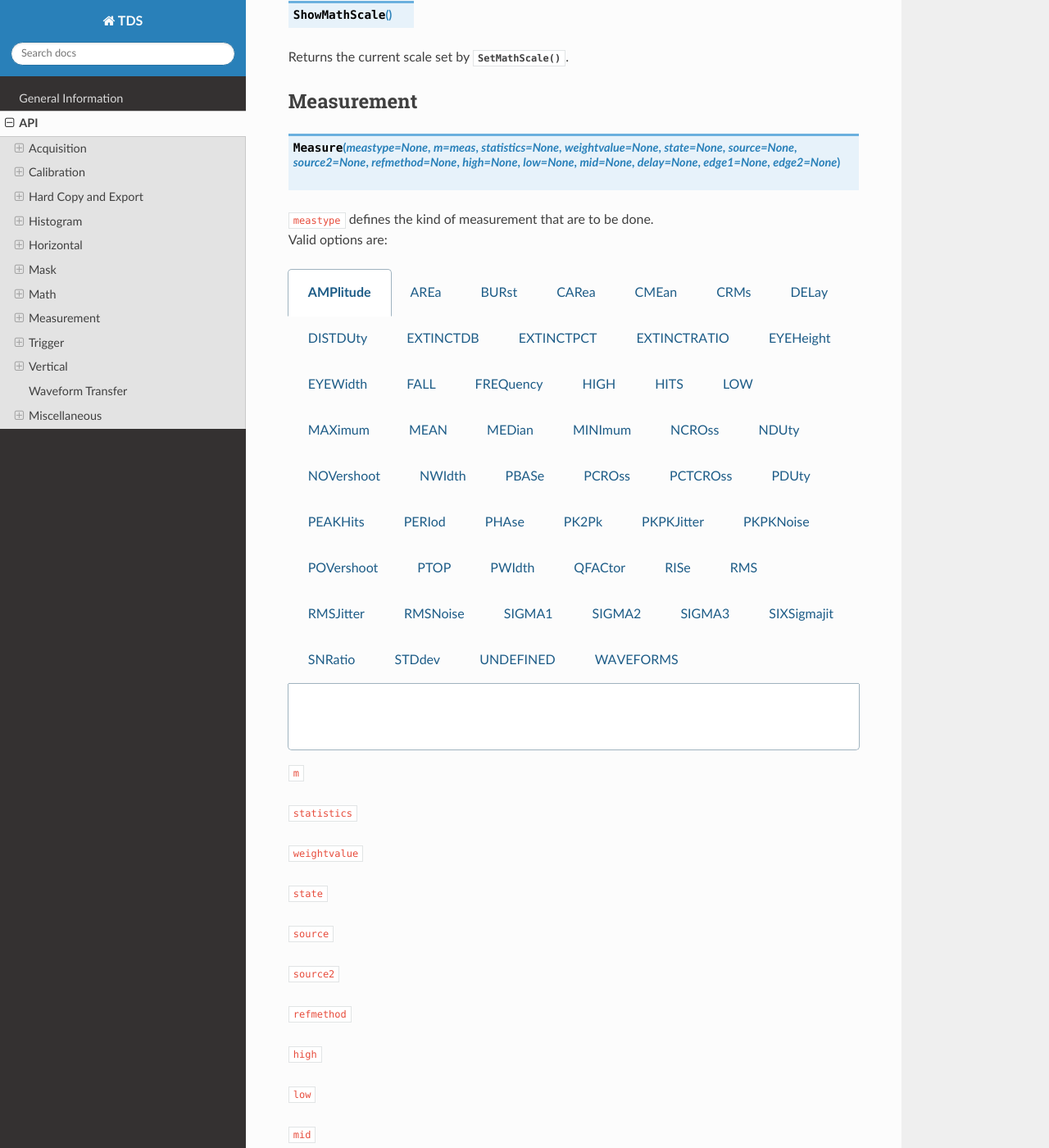
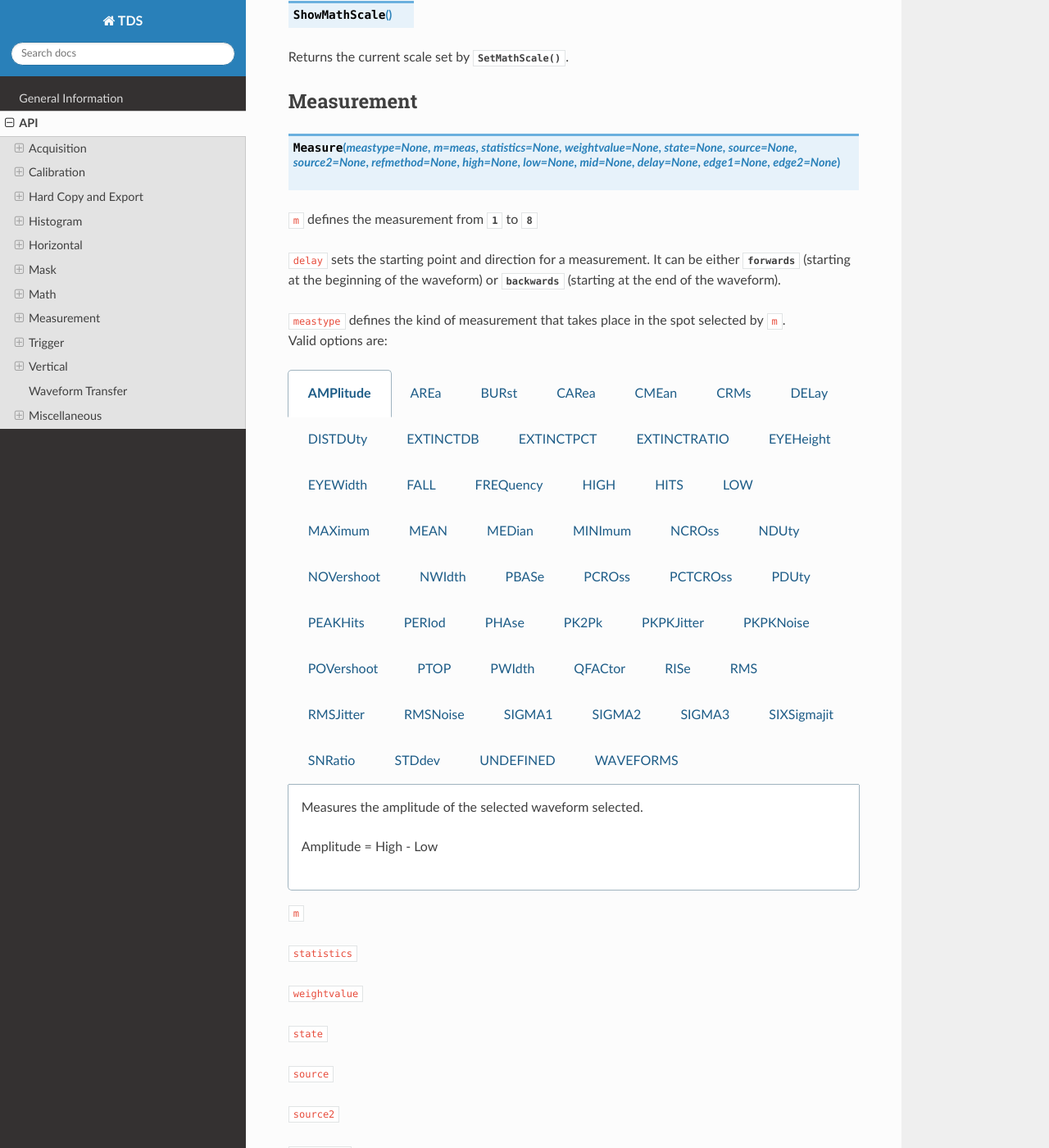
Before and after one commit to NeleWandel/TDS, a Sphinx documentation site: the page built from docs/source/API.rst, in a window 1280 px wide and 1400 px high, scrolled down 8498 px. Shown: the whole window at 82% size. Built offline with Sphinx 7.4.7 and the Read the Docs theme 2.0.0, drawn with Linux system fonts in a browser that asks for light colours; pages that are not in the unit, such as notebooks, are missing from menus; some of the changed lines change nothing that is shown.

Commit message:
Update API.rst

```diff
--- a/docs/source/API.rst
+++ b/docs/source/API.rst
@@ -214,70 +214,83 @@
 Measurement
 -----------
 .. method:: Measure(meastype=None, m=meas, statistics=None, weightvalue=None, state=None, source=None, source2=None, refmethod=None, high=None, low=None, mid=None, delay=None, edge1=None, edge2=None)
-| ``meastype`` defines the kind of measurement that are to be done.
+| ``m`` defines the measurement from :const:`1` to :const:`8`
+|
+| ``delay`` sets the starting point and direction for a measurement. It can be either :const:`forwards` (starting at the beginning of the waveform) or :const:`backwards` (starting at the end of the waveform).
+|
+| ``meastype`` defines the kind of measurement that takes place in the spot selected by ``m``.
 | Valid options are:
 .. tabs::
    .. tab:: AMPlitude
 
+      | Measures the amplitude of the selected waveform selected.
       |
+      | Amplitude = High - Low
    .. tab:: AREa
 
-      |
+      | Measures the voltage over time for the selected waveform in volt-seconds.
+      | Area above the ground is positive, area below the ground is negative.
    .. tab:: BURst
 
-      |
+      | Measures the duration of a burst.
    .. tab:: CARea
 
-      |
+      | Measures the voltage over time for the first cycle of the selected waveform in volt-seconds.
+      | Area above the reference point is positive, area below the reference point.
    .. tab:: CMEan
 
-      |
+      | Measures the arithmetic mean for the first cycle of the selected waveform.
    .. tab:: CRMs
 
-      |
+      | Measures the true root mean square voltage for the first cycle of the selected waveform.
    .. tab:: DELay
 
-      |
-      | ``delay`` sets the starting point and direction for a delay measurement. It can be either :const:`forwards` (starting at the beginning of the waveform) or :const:`backwards` (starting at the end of the waveform).
-      |
-      | ``edge1`` sets the slope of the edge used for the delay '
-      |
-      | ``edge2``
+      | Measures the time between the reference amplitude points of the source and destination waveform.
    .. tab:: DISTDUty
 
-      |
+      | Measures the time between the falling and rising edge of the eye pattern.
    .. tab:: EXTINCTDB
 
+      | Measures the extinction ratio for an optical waveform in dB.
+      | This only works for fast acquisition signals.
       |
+      | Extinction dB = 10 x (log 10 (High/Low)
    .. tab:: EXTINCTPCT
 
+      | Measures the extinction ratio for an optical waveform in percent.
+      | This only works for fast acquisition signals.
       |
+      | Extinction % = 100.0 x (Low/High)
    .. tab:: EXTINCTRATIO
 
+      | Measures the extinction ratio for an optical waveform.
+      | This only works for fast acquisition signals.
       |
+      | Extinction = (High/Low)
    .. tab:: EYEHeight
 
-      |
+      | Measures the vertical opening of an eye diagram in volts.
    .. tab:: EYEWidth
 
-      |
+      | Measures the horizontal opening of an eye diagram in seconds.
    .. tab:: FALL
 
-      |
+      | Measures the time it takes a falling edge to fall from a high reference value (default 90%) to a low reference value (default 10%).
    .. tab:: FREQuency
 
-      |
+      | Measures the first cycle of the selected waveform in order to form the frequency in Hz.
    .. tab:: HIGH
 
-      |
+      | Measures the 100% level reference (topline) of the selected waveform.
    .. tab:: HITS
 
-      |
+      | Measures the number of hits in/on the histogram box.
    .. tab:: LOW
 
-      |
+      | Measures the 0% level reference (baseline) of the selected waveform.
    .. tab:: MAXimum
 
+      | Measures the maximum amplitude of the selected waveform.
       |
    .. tab:: MEAN
 
```
